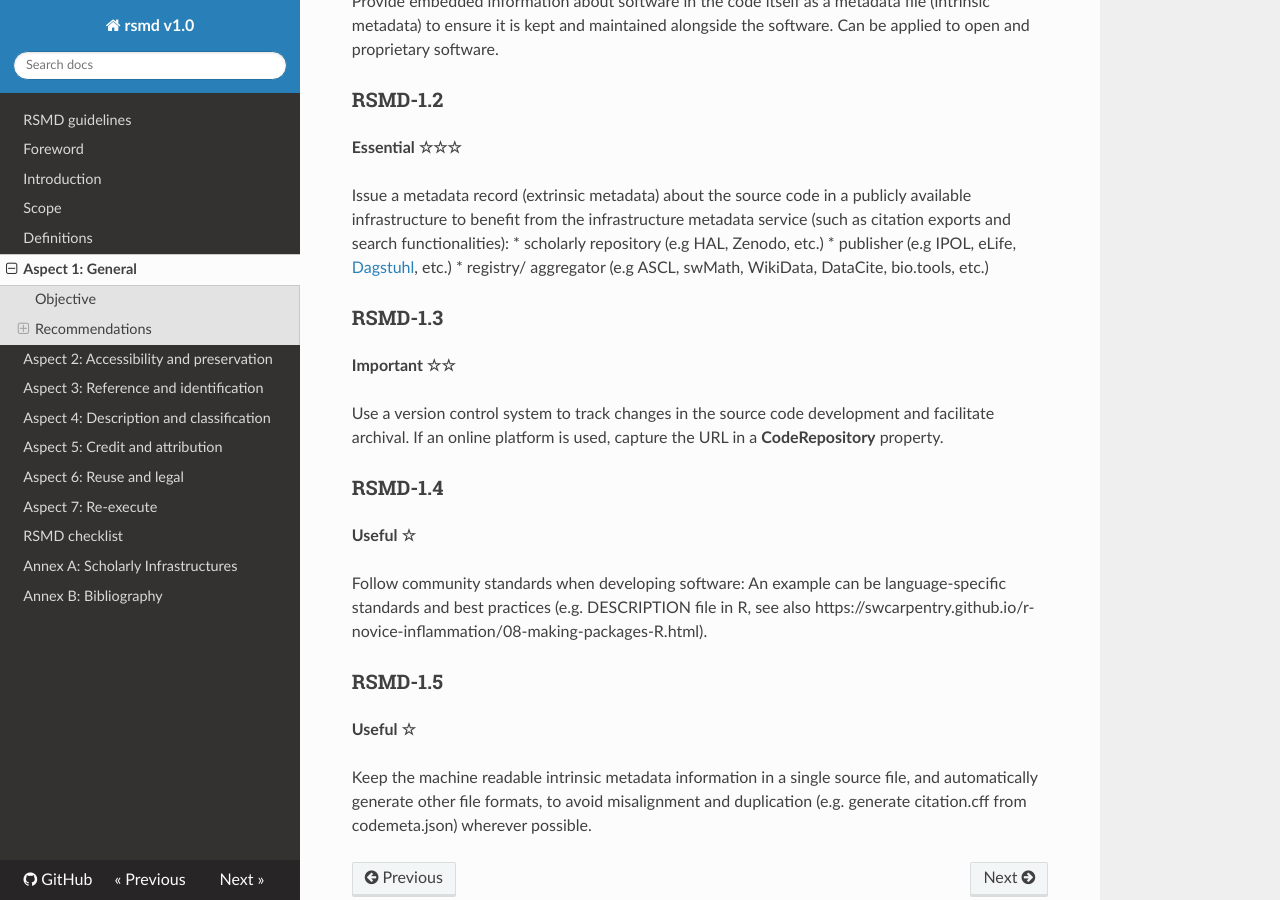
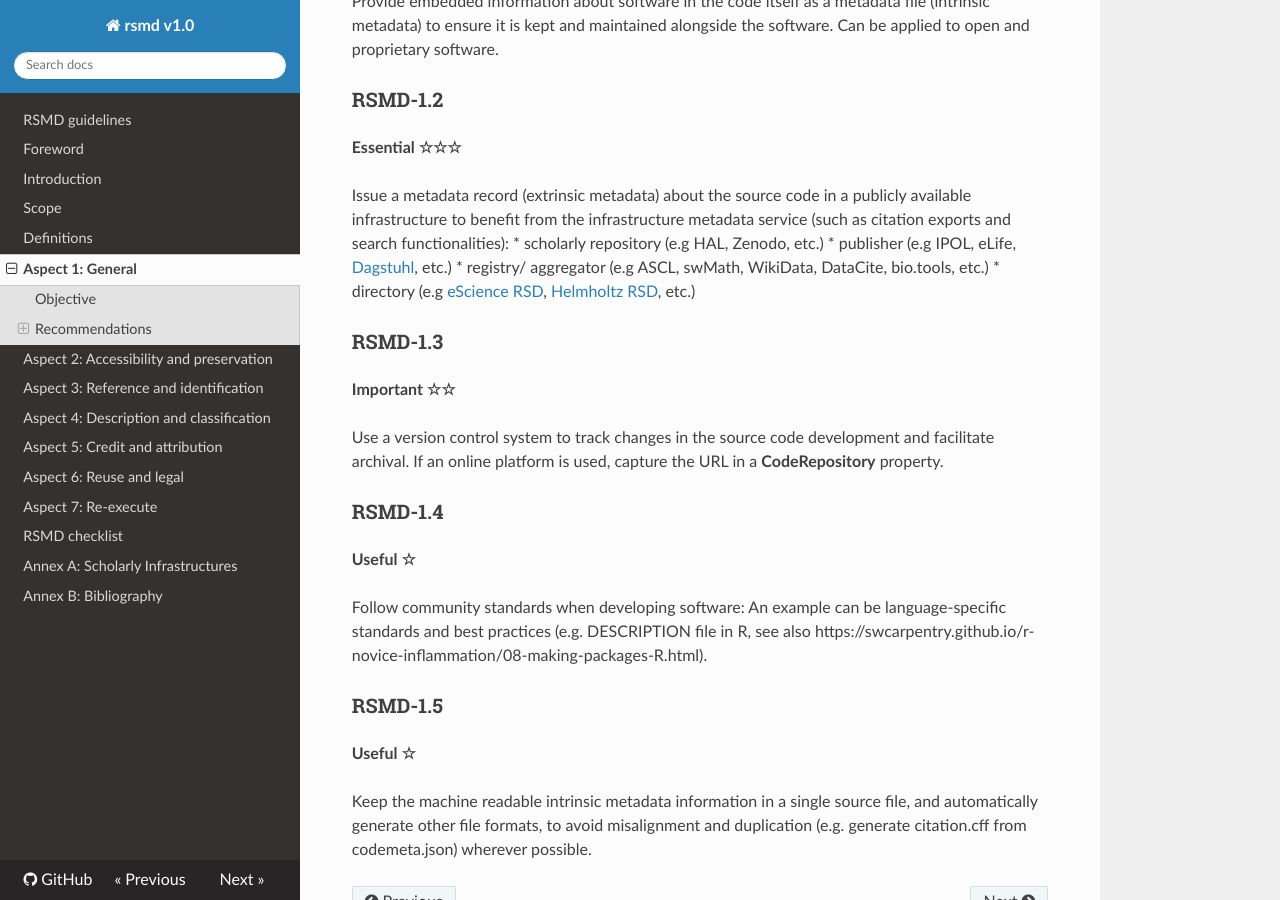
Before and after one commit to FAIR-IMPACT/RSMD-guidelines, an MkDocs documentation site: the page built from chapters/1.General.md, in a window 1280 px wide and 900 px high, scrolled down 476 px. Built offline with MkDocs 1.6.1, drawn with Linux system fonts in a browser that asks for light colours; nearby versions of some CDN libraries.

Commit message:
add eScience and Helmholtz RSD directory
this commit adds Research Software Directory (RSD) to the to
recommendation RSMD-1.2 on "General Metadata Recommendations" page as an
additional service to the list of infrastructure metadata services

links added:
- eScience RSD: https://research.software
- Helmholtz RSD: https://helmholtz.software

```diff
--- a/chapters/1.General.md
+++ b/chapters/1.General.md
@@ -17,6 +17,7 @@ Issue a metadata record (extrinsic metadata) about the source code in a publicly
 * scholarly repository (e.g HAL, Zenodo, etc.)
 * publisher (e.g IPOL, eLife, [Dagstuhl](https://www.dagstuhl.de/), etc.)
 * registry/ aggregator (e.g ASCL, swMath, WikiData, DataCite, bio.tools, etc.)
+* directory (e.g [eScience RSD](https://research.software), [Helmholtz RSD](https://helmholtz.software), etc.)
 
 
 ### RSMD-1.3
```
